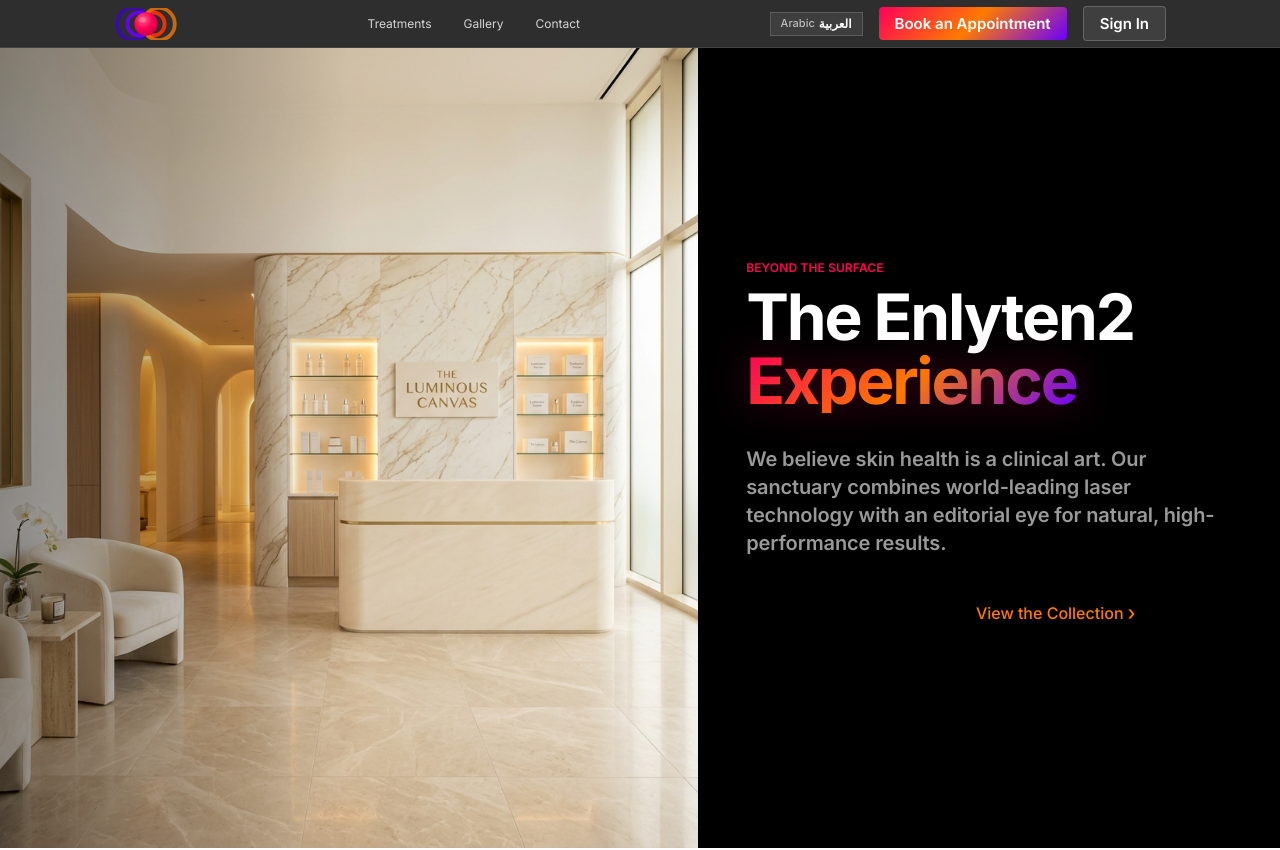
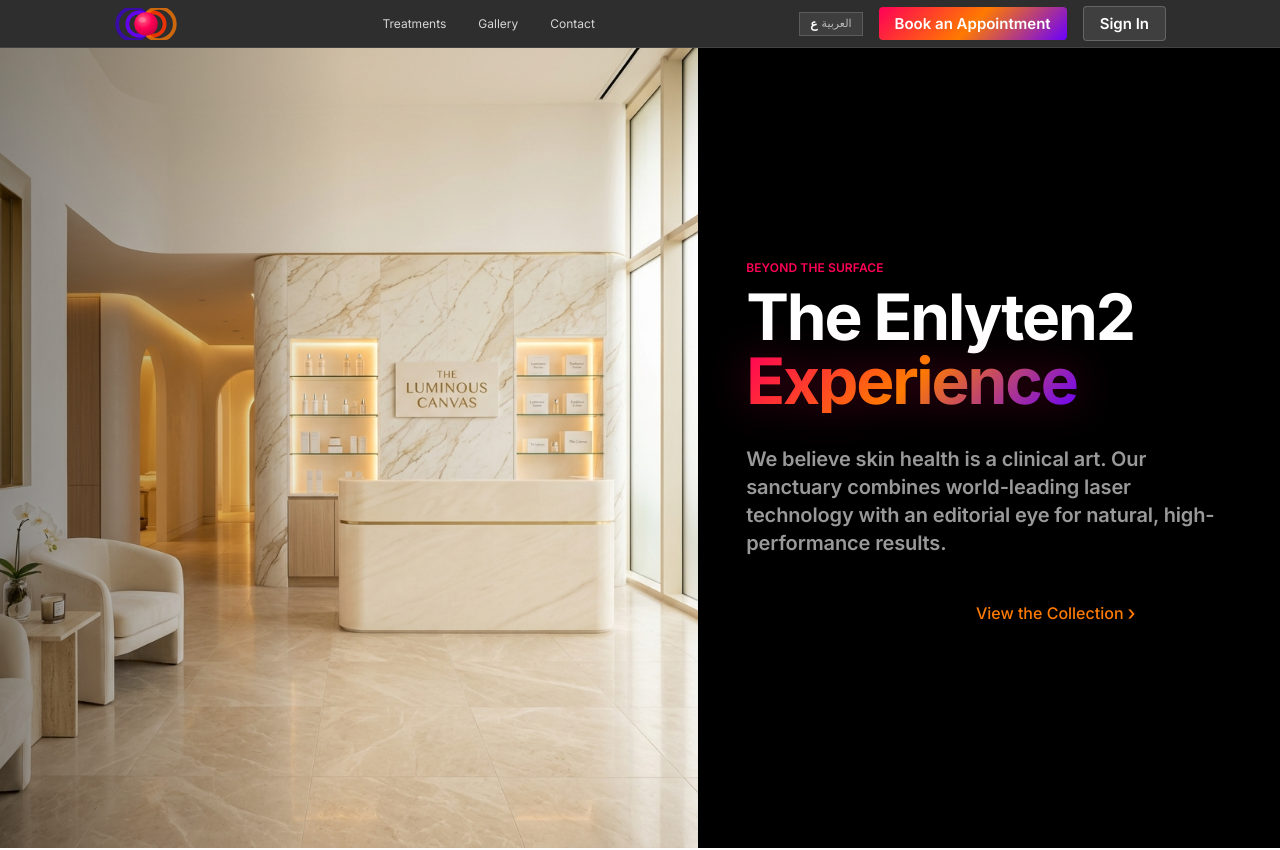
Before and after one commit to Abdoocoder/Enlyten2, a React (Vite) app: page /experience in a window 1280 px wide. Shown: the top 850 px of the page. Built offline with nearby package versions, Linux system fonts and the light colour scheme; no server answers.

Commit message:
fix: language switcher shows target language name

```diff
--- a/src/components/UI/LanguageSwitcher/LanguageSwitcher.jsx
+++ b/src/components/UI/LanguageSwitcher/LanguageSwitcher.jsx
@@ -15,11 +15,11 @@
       onClick={toggleLanguage}
       aria-label="Toggle Language"
     >
+      <span className="lang-code">
+        {i18n.language === 'ar' ? 'EN' : 'ع'}
+      </span>
       <span className="lang-text">
-        {i18n.language === 'en' ? 'Arabic' : 'English'}
-      </span>
-      <span className="lang-code">
-        {i18n.language === 'en' ? 'العربية' : 'EN'}
+        {i18n.language === 'ar' ? 'English' : 'العربية'}
       </span>
     </button>
   );
```
